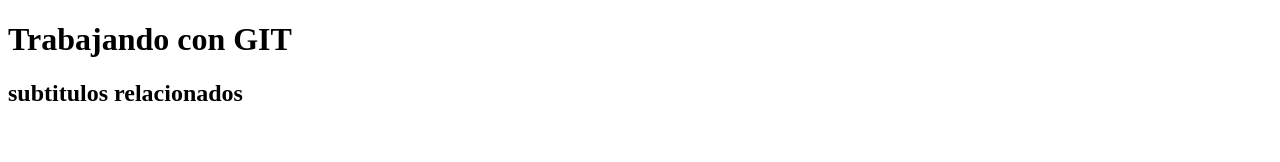
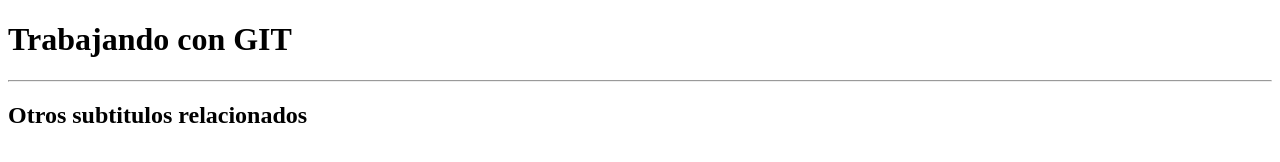
Before and after one commit to nvazquezit/git-bootcamp, a plain HTML site: page index.html in a window 1280 px wide. Drawn offline with Linux system fonts and the light colour scheme.

Commit message:
agrego el index con un titulo y un subtitulo

```diff
--- a/index.html
+++ b/index.html
@@ -6,8 +6,8 @@
 </head>
 <body>
     <h1>Trabajando con GIT</h1>
-
-    <h2>subtitulos relacionados</h2>
+    <hr>
+    <h2>Otros subtitulos relacionados</h2>
 
 </body>
 </html>
```
